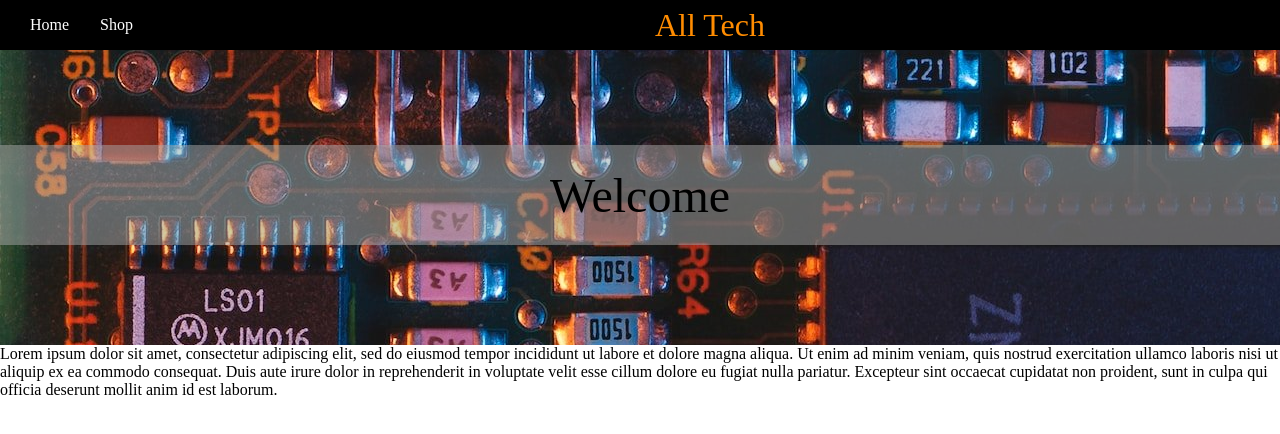
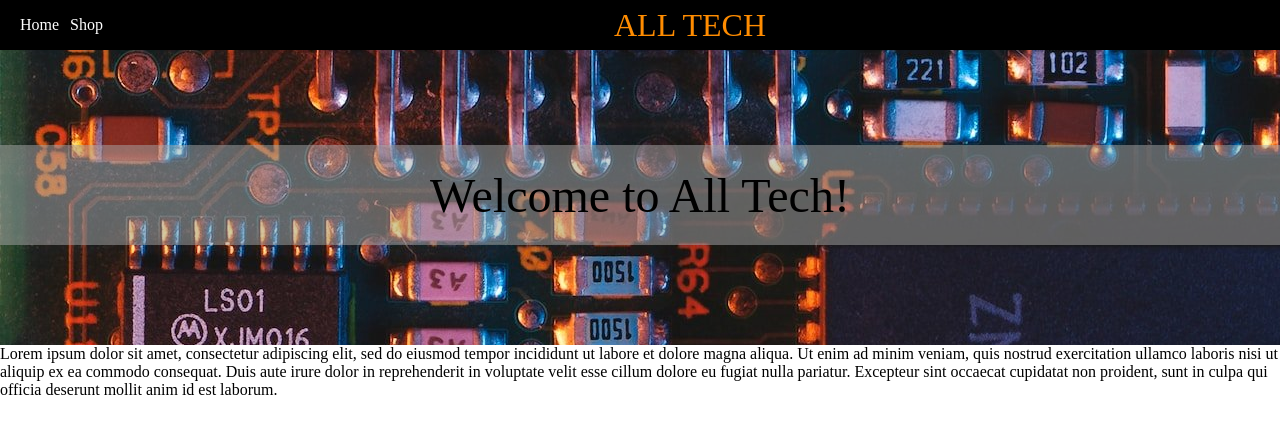
Before and after one commit to Melanie-J-Baker/shopping-cart, a React (Vite) app: page / in a window 1280 px wide. Shown: the top 434 px of the page. Built offline with nearby package versions, Linux system fonts and the light colour scheme.

Commit message:
Add errorElement to routes

```diff
--- /dev/null
+++ b/src/components/ErrorPage/ErrorPage.jsx
@@ -0,0 +1,16 @@
+import { Link } from 'react-router-dom'
+import { useRouteError } from 'react-router-dom';
+
+const ErrorPage = () => {
+    const error = useRouteError();
+    console.log(error)
+    return (
+        <div>
+            <h1>Oh no! This page does not exist!</h1>
+            <p><i>{error.statusText || error.message}</i></p>
+            <Link to="/">Go back to home page by clicking here</Link>
+        </div>
+    )
+}
+
+export default ErrorPage;
--- a/src/components/Home/Home.jsx
+++ b/src/components/Home/Home.jsx
@@ -6,7 +6,7 @@ function Home() {
     <div id="home">
       <Nav />
       <div className="welcome-wrapper">
-        <div className="welcome-text">Welcome</div>
+        <div className="welcome-text">Welcome to All Tech!</div>
       </div>
       <p>Lorem ipsum dolor sit amet, consectetur adipiscing elit, sed do eiusmod tempor incididunt ut labore et dolore magna aliqua. Ut enim ad minim veniam, quis nostrud exercitation ullamco laboris nisi ut aliquip ex ea commodo consequat. Duis aute irure dolor in reprehenderit in voluptate velit esse cillum dolore eu fugiat nulla pariatur. Excepteur sint occaecat cupidatat non proident, sunt in culpa qui officia deserunt mollit anim id est laborum.</p>
     </div>
--- a/src/components/Nav/Nav.css
+++ b/src/components/Nav/Nav.css
@@ -16,7 +16,7 @@ nav {
     text-decoration: none;
     color: white;
     padding: 0 10px;
-    margin: 0px 20px;
+    margin: 0px 10px;
     width: 30px;
 }
 
--- a/src/components/Nav/Nav.jsx
+++ b/src/components/Nav/Nav.jsx
@@ -1,12 +1,13 @@
 import PropTypes from 'prop-types';
+import {Link} from 'react-router-dom';
 import './Nav.css';
 
 function Nav({openCart, totalItems}) {
     return (
         <nav>
-            <a href="/" className="nav-link">Home</a>
-            <a href="shop" className="nav-link">Shop</a>
-            <p className="heading">All Tech</p>
+            <Link to="/" className="nav-link">Home</Link>
+            <Link to="shop" className="nav-link">Shop</Link>
+            <p className="heading">ALL TECH</p>
             {location.pathname == '/shop' &&
             <>
                 <div className="nav-link cart-link" onClick={openCart}></div>
--- a/src/components/Shop/Shop.css
+++ b/src/components/Shop/Shop.css
@@ -1,3 +1,7 @@
+#root {
+    height: 100%;
+}
+
 * {
     margin: 0;
     padding: 0;
@@ -23,6 +27,7 @@
     display: flex;
     flex-direction: row;
     flex-wrap: wrap;
+    justify-content: center;
 }
 
 .product {
--- a/src/components/Shop/Shop.jsx
+++ b/src/components/Shop/Shop.jsx
@@ -57,7 +57,7 @@ const Shop = () => {
             <div className="product-btns">
                 <button type="button" className="show-desc">See Description</button>
                 <div className="product-desc">{item.description}</div>
-                <button type="button" className="buy-btn" value={item.id} onClick={addToCart}>Buy</button>
+                <button type="button" className="buy-btn" value={item.id} onClick={addToCart}>Add to Cart</button>
             </div>
         </li>
     );
--- a/src/index.css
+++ b/src/index.css
@@ -2,4 +2,5 @@
   margin: 0;
   padding: 0;
   box-sizing: border-box;
+  height: 100%;
 }
--- a/src/main.jsx
+++ b/src/main.jsx
@@ -3,22 +3,20 @@ import ReactDOM from 'react-dom/client'
 import { createBrowserRouter, RouterProvider } from 'react-router-dom';
 import Home from './components/Home/Home'
 import Shop from './components/Shop/Shop'
-//import Cart from './components/Cart/Cart'
+import ErrorPage from './components/ErrorPage/ErrorPage';
 import './index.css'
 
 const router = createBrowserRouter([
   {
     path: "/",
-    element: <Home />
+    element: <Home />,
+    errorElement: <ErrorPage />
   },
   {
     path: "/shop",
-    element: <Shop />
-  },
-  /* {
-    path: "/cart",
-    element: <Cart />
-  } */
+    element: <Shop />,
+    errorElement: <ErrorPage />
+  }
 ])
 ReactDOM.createRoot(document.getElementById('root')).render(
   <React.StrictMode>
```
